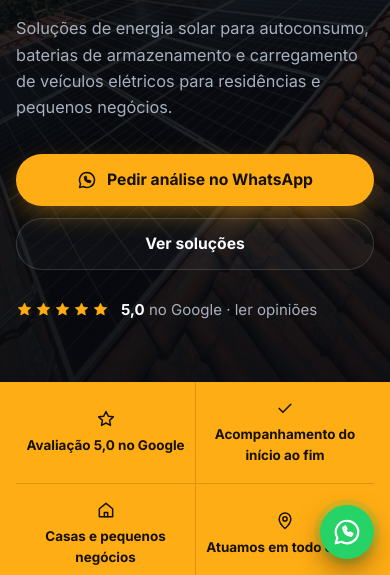
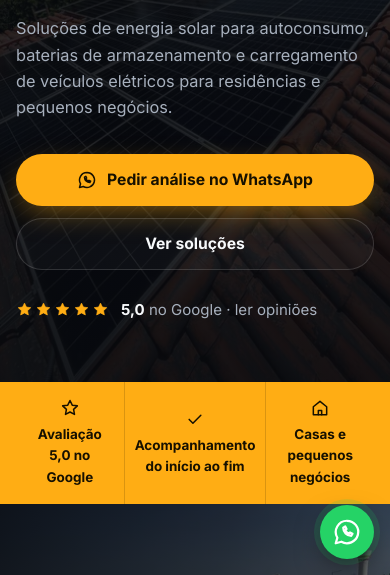
Before and after one commit to brotherson10/powervolt-energy, a plain HTML site: page index.html in a window 390 px wide. Shown: the part 269-844 px from the top of the page. Drawn offline with Linux system fonts and the light colour scheme.

Commit message:
Faixa com 3 itens e novo texto no passo Projeto
- Tira "Atuamos em todo o país" da faixa de confiança
- Faixa em 3 colunas iguais em todos os tamanhos de ecrã
- Passo Projeto: "Optamos por uma solução ajustada à sua realidade..."

Co-Authored-By: Claude Opus 5.5 <noreply@anthropic.com>

```diff
--- a/index.html
+++ b/index.html
@@ -30,7 +30,7 @@
   <link href="https://fonts.googleapis.com/css2?family=Inter:wght@400;500;600;700;800&display=swap" rel="stylesheet">
   <link rel="preload" as="image" media="(min-width: 701px)" imagesrcset="assets/img/web/hero-paineis-760.webp 760w, assets/img/web/hero-paineis-1200.webp 1200w" imagesizes="(max-width: 900px) 100vw, 66vw" fetchpriority="high">
   <link rel="preload" as="image" media="(max-width: 700px)" imagesrcset="assets/img/web/paineis-telha-480.webp 480w, assets/img/web/paineis-telha-900.webp 900w" imagesizes="100vw" fetchpriority="high">
-  <link rel="stylesheet" href="style.css?v=14">
+  <link rel="stylesheet" href="style.css?v=15">
   <script>document.documentElement.classList.add('js');</script>
 
   <script type="application/ld+json">
@@ -170,7 +170,6 @@
           <li><svg class="ico" aria-hidden="true"><use href="#i-star"/></svg>Avaliação 5,0 no Google</li>
           <li><svg class="ico" aria-hidden="true"><use href="#i-check"/></svg>Acompanhamento do início ao fim</li>
           <li><svg class="ico" aria-hidden="true"><use href="#i-home"/></svg>Casas e pequenos negócios</li>
-          <li><svg class="ico" aria-hidden="true"><use href="#i-pin"/></svg>Atuamos em todo o país</li>
         </ul>
       </div>
     </section>
@@ -253,7 +252,7 @@
           <li class="step reveal">
             <span class="step-icon"><svg aria-hidden="true"><use href="#i-plan"/></svg></span>
             <h3>Projeto</h3>
-            <p>Desenhamos uma solução ajustada à sua realidade e explicamos cada escolha.</p>
+            <p>Optamos por uma solução ajustada à sua realidade e explicamos cada escolha.</p>
           </li>
           <li class="step reveal">
             <span class="step-icon"><svg aria-hidden="true"><use href="#i-tool"/></svg></span>
--- a/style.css
+++ b/style.css
@@ -1081,18 +1081,10 @@ p {
 }
 
 /* ---------- Responsivo ---------- */
-@media (max-width: 1180px) {
-  .trust {
-    display: grid;
-    grid-template-columns: repeat(2, 1fr);
-  }
-
-  .trust li:nth-child(3) {
-    border-left: 0;
-  }
-
-  .trust li:nth-child(n + 3) {
-    border-top: 1px solid rgba(22, 16, 0, .16);
+@media (max-width: 900px) {
+  .trust li {
+    flex: 1 1 0;
+    white-space: normal;
   }
 }
 
```
Also changed, not shown: 1 other file.
